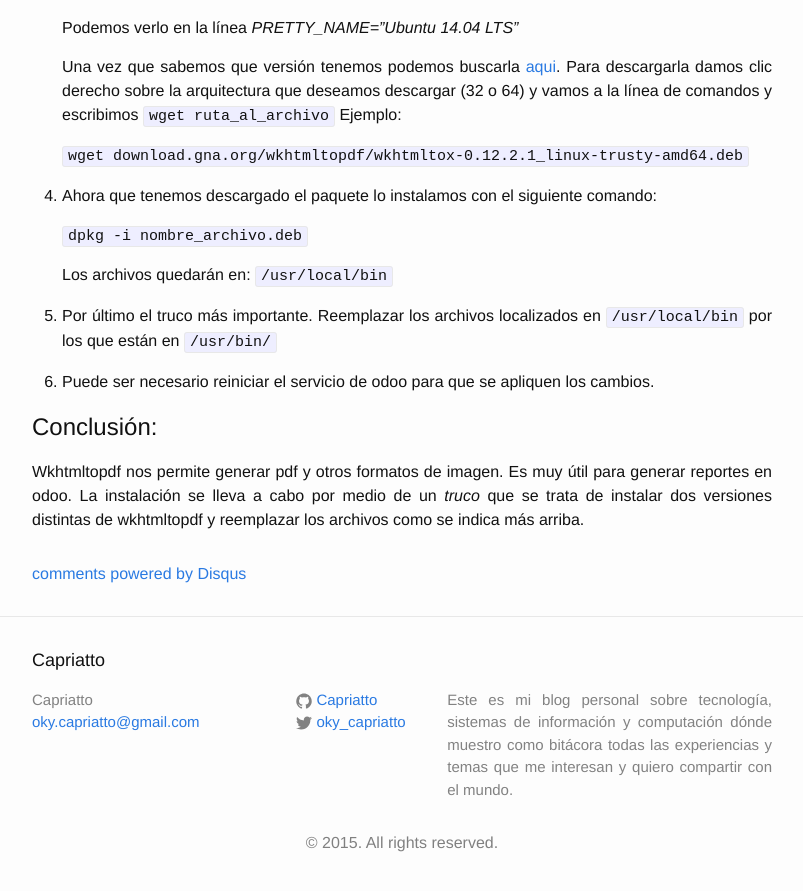
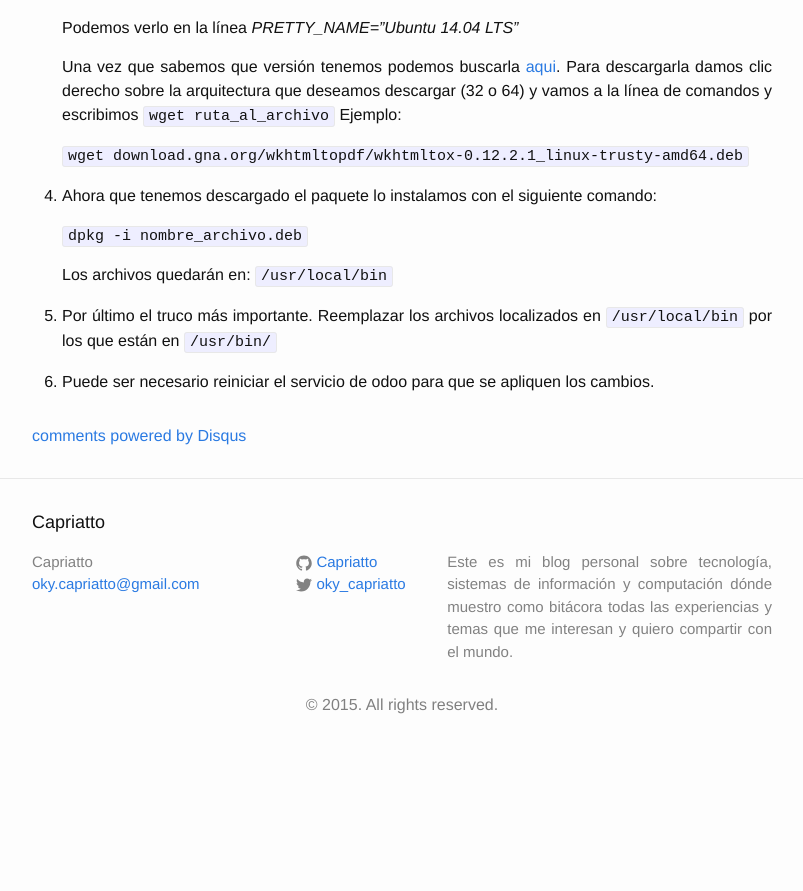
Before and after one commit to Capriatto/Capriatto.github.io, a Jekyll site: the page built from _posts/2015-06-08-welcome-to-jekyll.markdown, in a window 1280 px wide and 900 px high, scrolled down 573 px. Shown: the top 891 px of the window, without its empty margins (238-1041 px from the left). Built offline with Jekyll 4.4.1, drawn with Linux system fonts in a browser that asks for light colours; comment, search, counter and statistics services are not loaded; after the commit the page ends 1335 px from its top, so only the background shows below that.

Commit message:
post 17/07/2015

```diff
--- a/_posts/2015-06-08-welcome-to-jekyll.markdown
+++ b/_posts/2015-06-08-welcome-to-jekyll.markdown
@@ -42,12 +42,6 @@ comments: true
 
   6. Puede ser necesario reiniciar el servicio de odoo para que se apliquen los cambios.
 
-#Conclusión:
-
-  Wkhtmltopdf nos permite generar pdf y otros formatos de imagen. Es muy útil para generar reportes en odoo. La instalación se lleva a cabo
-  por medio de un *truco* que se trata de instalar dos versiones distintas de wkhtmltopdf y reemplazar los archivos como se indica más arriba.
-
-
 
 [opensource]:     https://es.wikipedia.org/wiki/C%C3%B3digo_abierto
 [wkthtmltopdf]:   http://wkhtmltopdf.org/
```
